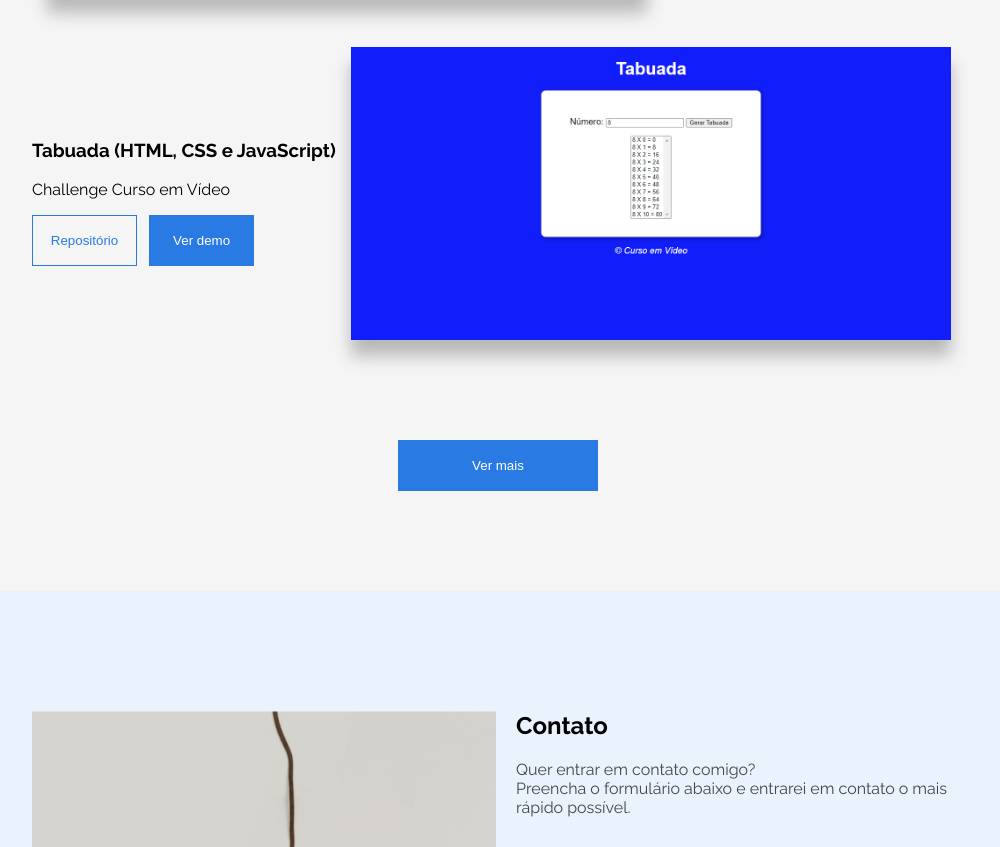
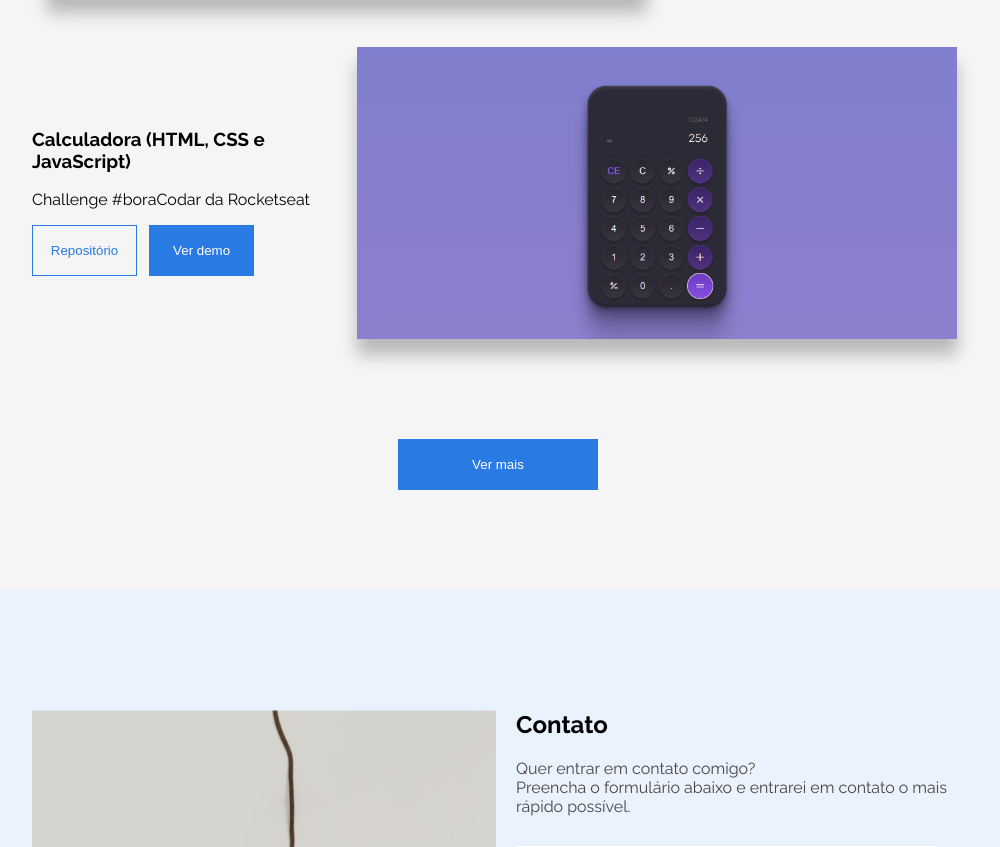
Before and after one commit to MiikaelGit/miikaelgit.github.io, a plain HTML site: page index.html in a window 1280 px wide. Shown: the part 3497-4344 px from the top of the page, without its empty margins (138-1138 px from the left). Drawn offline with Linux system fonts and the light colour scheme.

Commit message:
atualizando as informações

```diff
--- a/index.html
+++ b/index.html
@@ -183,18 +183,18 @@
             </div>
             <div class="conteudo-projetos">
                 <div class="texto-projetos">
-                    <h3>Tabuada (HTML, CSS e JavaScript)</h3>
-                    <p>Challenge Curso em Vídeo</p>
+                    <h3>Calculadora (HTML, CSS e JavaScript)</h3>
+                    <p>Challenge #boraCodar da Rocketseat</p>
                     <div class="botao">
-                        <a href="https://github.com/MiikaelGit/tabuadaJS" target="_blank">
+                        <a href="https://github.com/MiikaelGit/calculadora-rocketseat" target="_blank">
                             <button class="botao1 botoes">Repositório</button>
                         </a>
-                        <a href="https://miikaelgit.github.io/tabuadaJS/" target="_blank">
+                        <a href="https://miikaelgit.github.io/calculadora-rocketseat/" target="_blank">
                             <button class="botao2 botoes">Ver demo</button>
                         </a>
                     </div>
                 </div>
-                <img src="img/tabuada.png" alt="tabuada app">
+                <img src="img/Calculadora.png" alt="tabuada app">
             </div>
             <div class="ver-mais">
                 <a href="https://github.com/MiikaelGit?tab=repositories" target="_blank">
```
Also changed, not shown: img/Calculadora.png (added), img/tabuada.png (deleted).
